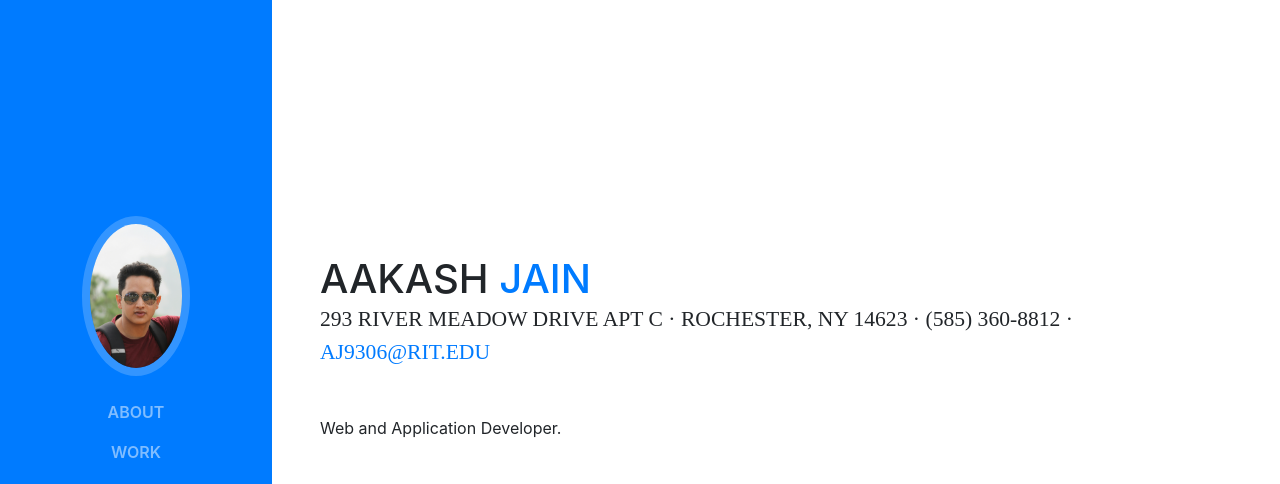
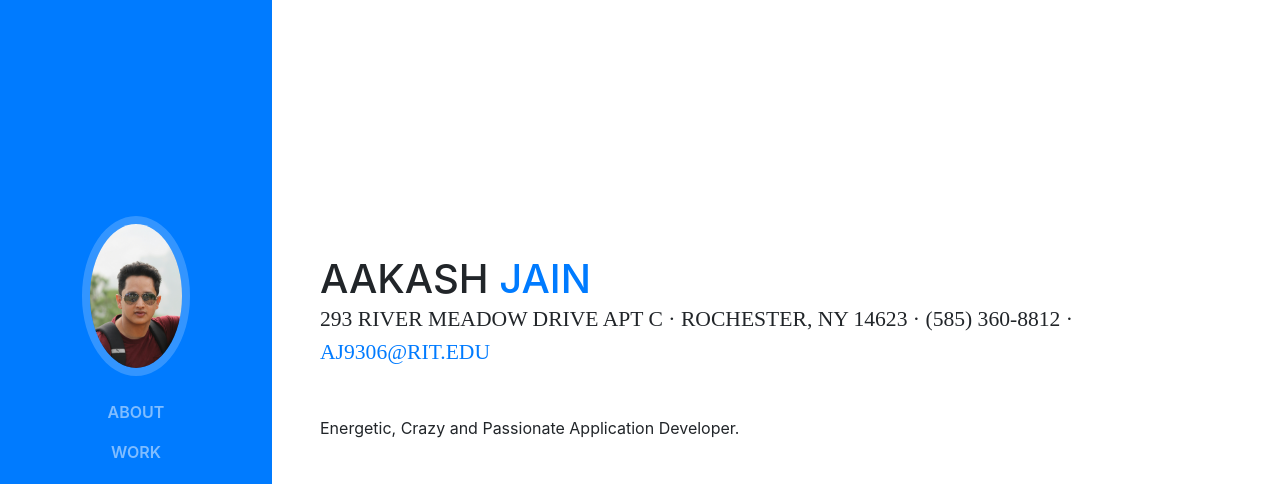
Before and after one commit to Aakash-J/Aakash-J.github.io, a website with bundled scripts: page index.html in a window 1280 px wide. Shown: the top 484 px of the page. Built offline with nearby package versions, Linux system fonts and the light colour scheme; a web font is replaced by a local one.

Commit message:
update heading
update heading

```diff
--- a/index.html
+++ b/index.html
@@ -68,7 +68,7 @@
           <div class="subheading mb-5">293 River Meadow Drive Apt C · Rochester, NY 14623 · (585) 360-8812 ·
             <a href="mailto:aj9306@rit.edu">aj9306@rit.edu</a>
           </div>
-          <p class="mb-5">Web and Application Developer.</p>
+          <p class="mb-5">Energetic, Crazy and Passionate Application Developer.</p>
           <ul class="list-inline list-social-icons mb-0">
 
             <li class="list-inline-item">
```
